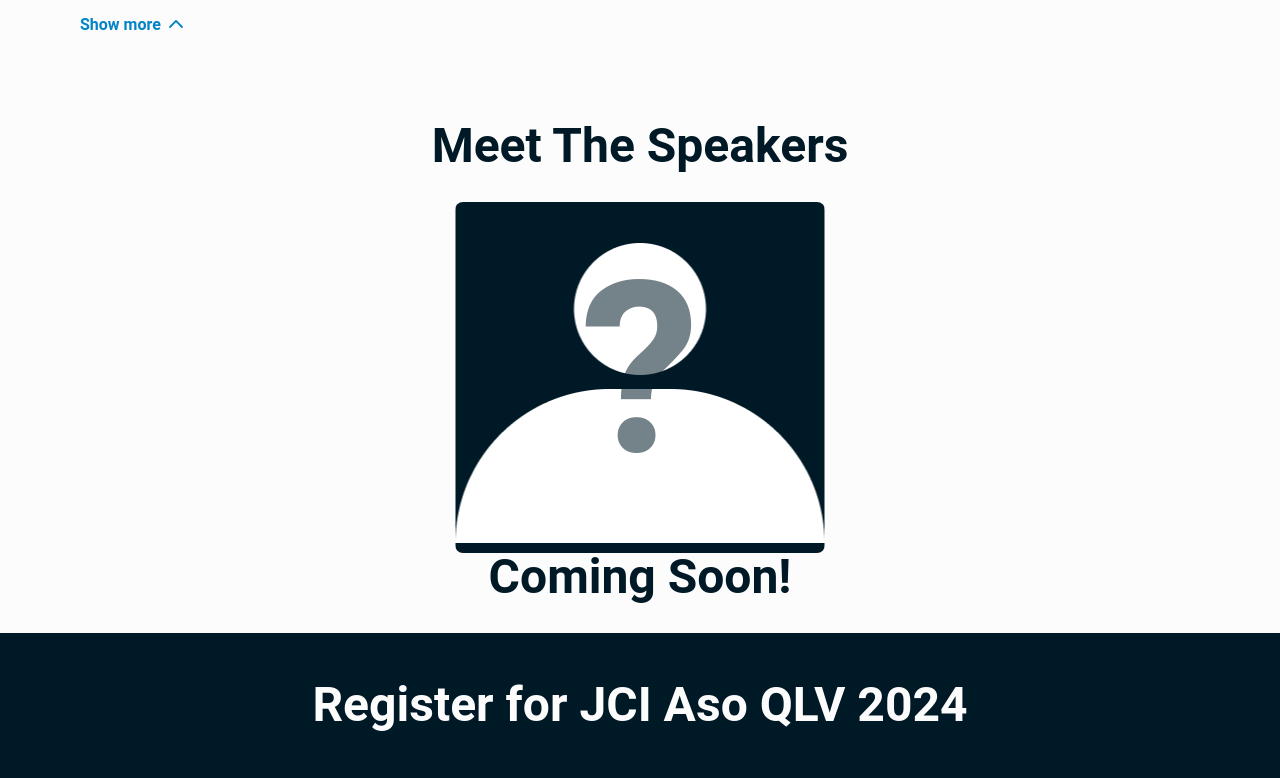
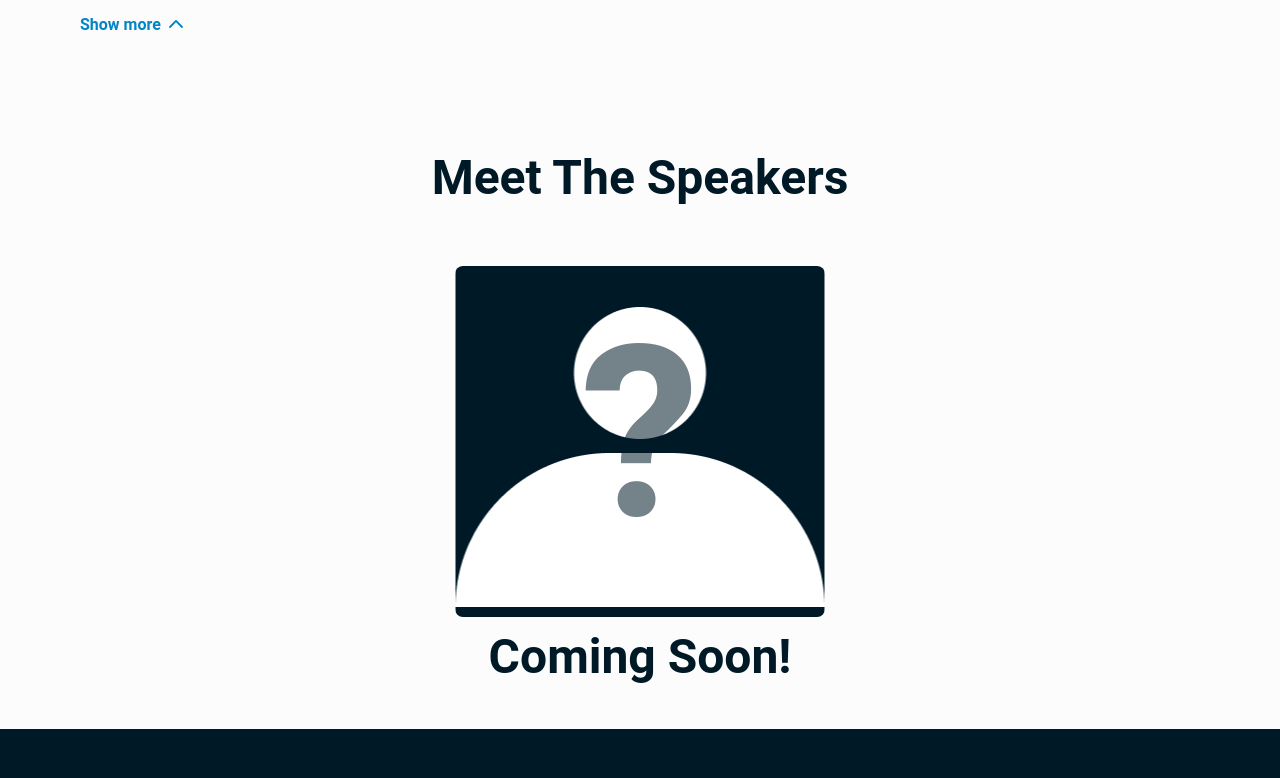
Before and after one commit to Yusuf-Najeeb/jciaso, a React (Create React App) app: page /qlv2024 in a window 1280 px wide. Shown: the part 2020-2798 px from the top of the page. Built offline with nearby package versions, Linux system fonts and the light colour scheme.

Commit message:
Modified: All pages for corrections

```diff
--- a/src/components/QLV/Footer.jsx
+++ b/src/components/QLV/Footer.jsx
@@ -106,8 +106,8 @@ const Footer = ({ aboutRef, partnerRef, faqRef, speakersRef }) => {
           </p>
         </div>
 
-        <div className="min-w-[40%] max-w-[50%]">
-          <p className="flex items-center justify-end gap-2">
+        <div className="w-full min-w-[40%] sm:max-w-[50%]">
+          <p className="flex items-center justify-center sm:justify-end gap-2">
             <span className="hover:text-[#009FF5] transition inline-block cursor-pointer text-xs sm:text-sm">
               &copy; 2024 QLV Boot Camp
             </span>
--- a/src/components/QLV/Partners.jsx
+++ b/src/components/QLV/Partners.jsx
@@ -30,7 +30,7 @@ const Sponsors = ({ sectionRef }) => {
       </section>
       <div className="w-fit-content mx-auto">
         <button
-          className="bg-[#009FF5] text-white border border-transparent transition hover:border hover:border-[#009FF5] hover:bg-transparent hover:text-[#001926] rounded-md px-4 md:px-8 py-1 md:py-3 mt-2 mb-8
+          className="bg-[#009FF5] text-white border border-transparent transition hover:border hover:border-[#009FF5] hover:bg-transparent hover:text-[#001926] rounded-md px-4 md:px-8 py-1 md:py-3 mt-4 mb-8
         sm:text-xl"
         >
           For Sponsorship
--- a/src/components/QLV/Speakers.jsx
+++ b/src/components/QLV/Speakers.jsx
@@ -104,7 +104,7 @@ const Speakers = ({ sectionRef }) => {
       className="bg-[#FCFCFC] text-[#001926] pt-8
        md:pb-8 px-2 md:px-[5rem]"
     >
-      <h2 className="text-3xl md:text-5xl font-bold text-center md:mb-8">
+      <h2 className="text-3xl md:text-5xl font-bold text-center py-8 md:mb-8">
         Meet The Speakers
       </h2>
       {data.length > 0 ? (
@@ -119,7 +119,7 @@ const Speakers = ({ sectionRef }) => {
           <h4 className="font-bold text-7xl md:text-[15rem] absolute top-12 animate-pulse">
             ?
           </h4>
-          <p className="font-bold text-3xl md:text-5xl">Coming Soon!</p>
+          <p className="font-bold text-3xl md:text-5xl py-4">Coming Soon!</p>
         </div>
       )}
     </main>
```
